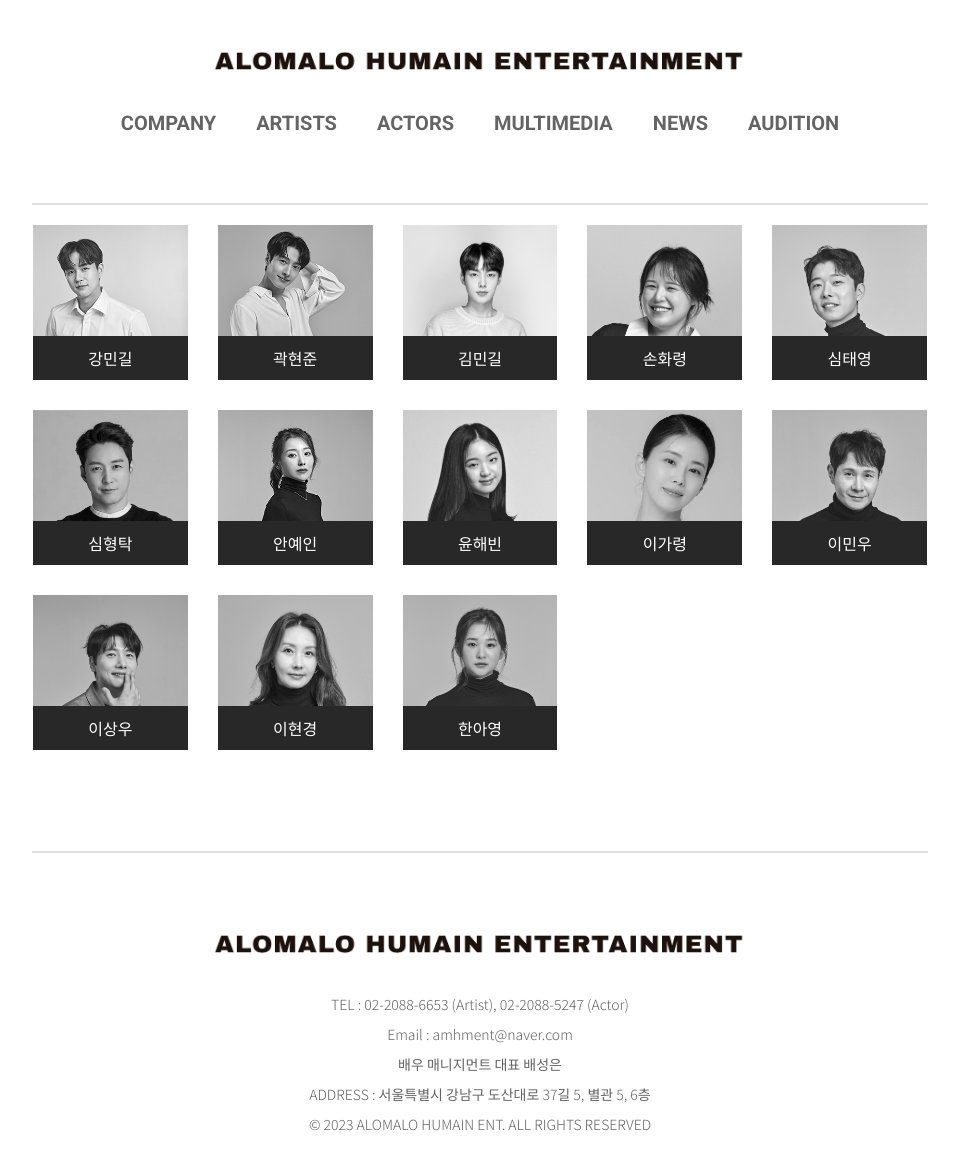
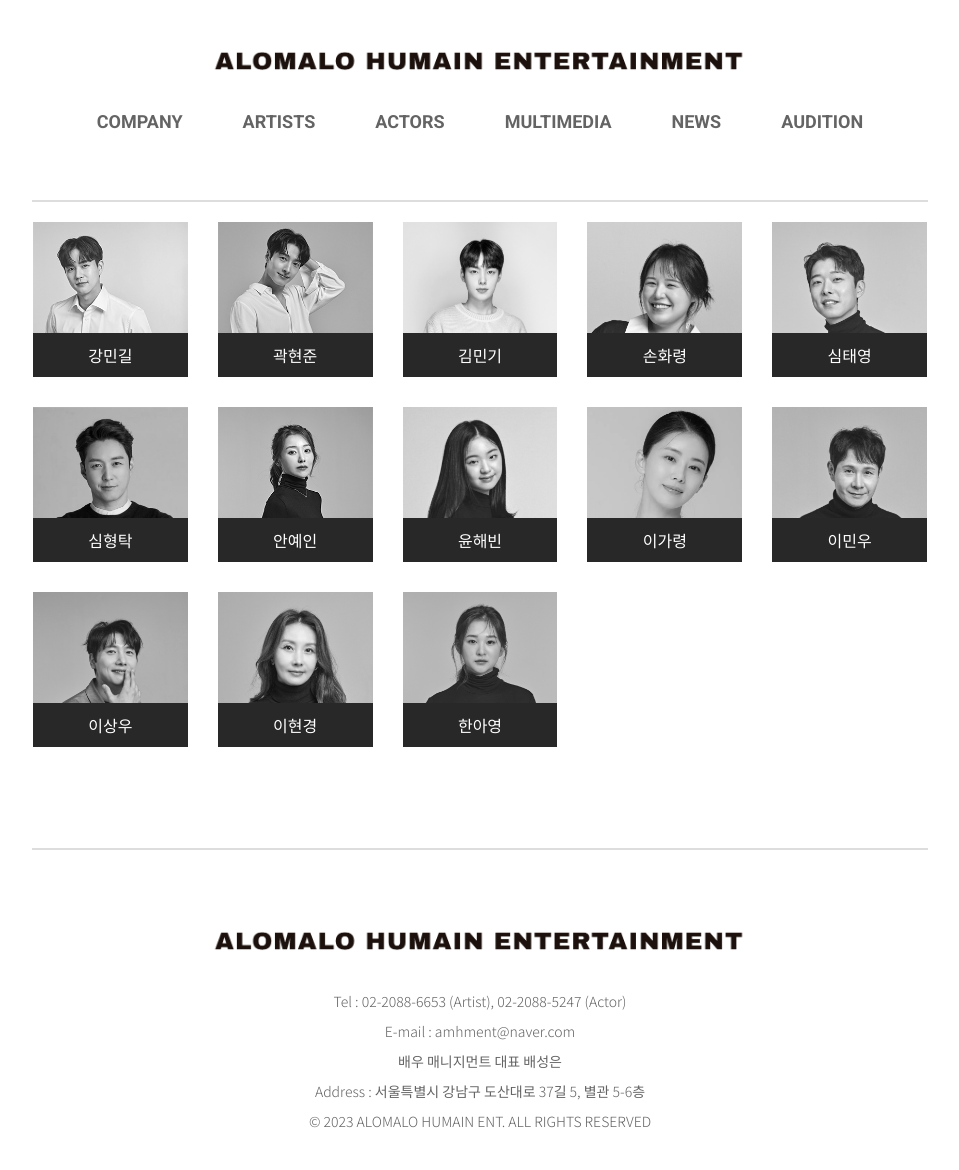
Before and after one commit to on-xx/ALOMALO-ENT-Website, a React (Create React App) app: page /actor in a window 1280 px wide. Shown: the top 1170 px of the page, without its empty margins (160-1119 px from the left). Built offline with nearby package versions, Linux system fonts and the light colour scheme.

Commit message:
Edit 2nd Finished

```diff
--- a/src/components/Footer.jsx
+++ b/src/components/Footer.jsx
@@ -10,9 +10,9 @@ const Footer = () => {
           </Link>
         </div>
         <div className="footer-content">
-          <p>TEL : 02-2088-6653 (Artist), 02-2088-5247 (Actor) </p>
-          <p>Email : amhment@naver.com</p>
-          <p>ADDRESS : 서울특별시 강남구 도산대로 37길 5, 별관 5, 6층</p>
+          <p>Tel : 02-2088-6653 (Artist), 02-2088-5247 (Actor) </p>
+          <p>E-mail : amhment@naver.com</p>
+          <p>Address : 서울특별시 강남구 도산대로 37길 5, 별관 5-6층</p>
           <p>© 2023 ALOMALO HUMAIN ENT. ALL RIGHTS RESERVED</p>
         </div>
       </div>
--- a/src/components/FooterActorPage.jsx
+++ b/src/components/FooterActorPage.jsx
@@ -12,10 +12,10 @@ const FooterActorPage = () => {
           </Link>
         </div>
         <div className="footer-content">
-          <p>TEL : 02-2088-6653 (Artist), 02-2088-5247 (Actor) </p>
-          <p>Email : amhment@naver.com</p>
+          <p>Tel : 02-2088-6653 (Artist), 02-2088-5247 (Actor) </p>
+          <p>E-mail : amhment@naver.com</p>
           <p>배우 매니지먼트 대표 배성은</p>
-          <p>ADDRESS : 서울특별시 강남구 도산대로 37길 5, 별관 5, 6층</p>
+          <p>Address : 서울특별시 강남구 도산대로 37길 5, 별관 5-6층</p>
           <p>© 2023 ALOMALO HUMAIN ENT. ALL RIGHTS RESERVED</p>
         </div>
       </div>
--- a/src/components/ImageActorGrid.jsx
+++ b/src/components/ImageActorGrid.jsx
@@ -33,7 +33,7 @@ const ImageActorGrid = ({ onSelectArtist }) => {
               className="image-grid-overlay"
               onClick={() => handleImageClick("kimminki")}
             >
-              <div className="image-grid-overlay-text">김민길</div>
+              <div className="image-grid-overlay-text">김민기</div>
             </div>
           </div>
 
--- a/src/index.css
+++ b/src/index.css
@@ -94,9 +94,9 @@ p {
 .header-menu-wrapper li {
   position: relative;
   margin: 0 10px;
-  padding: 5px 10px;
+  padding: 5px 20px;
   font-weight: 700;
-  font-size: 20px;
+  font-size: 18px;
   color: var(--menu-textColor);
   transition: 0.5s ease;
   border-bottom: 3px solid transparent;
```
